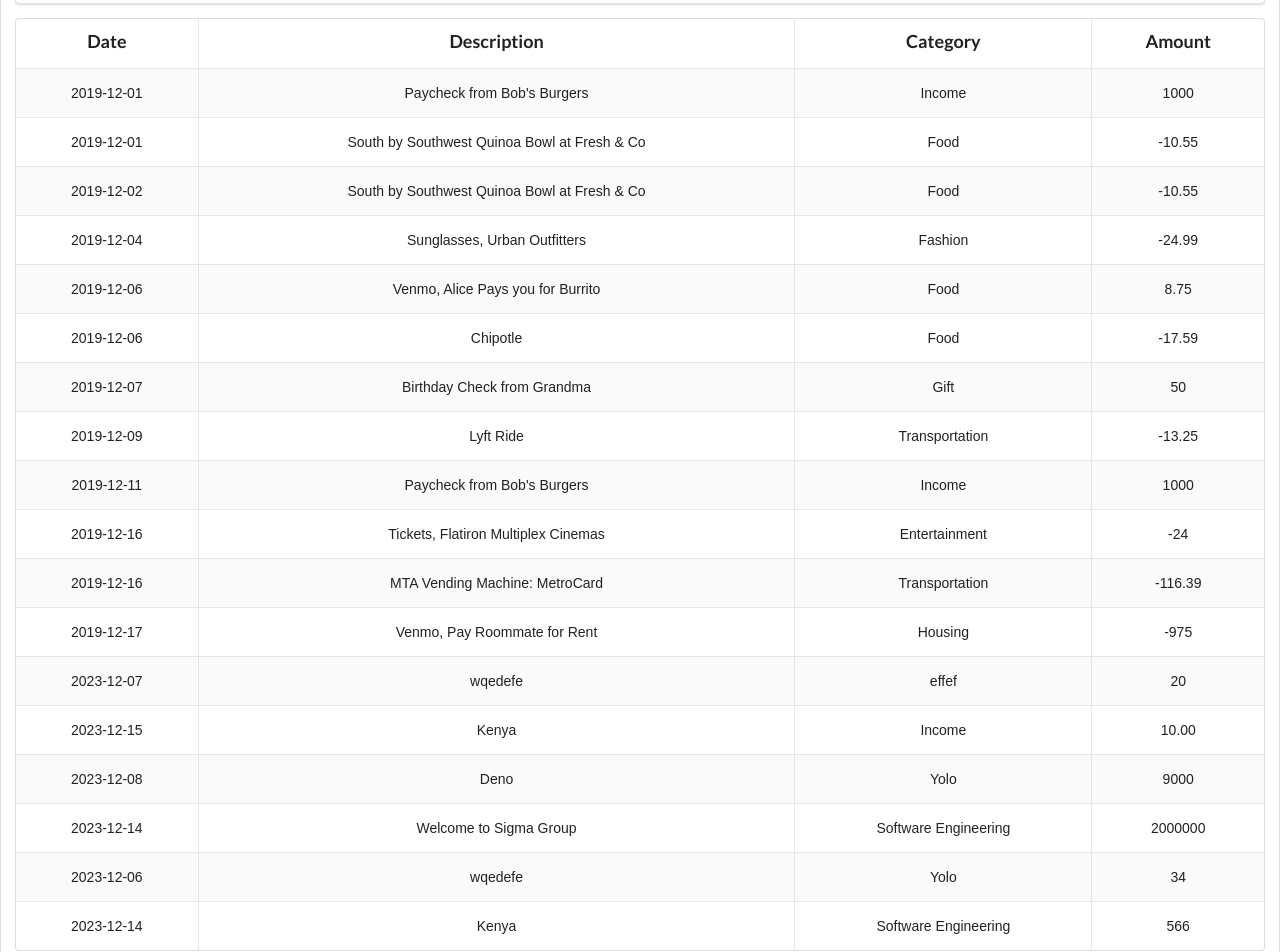
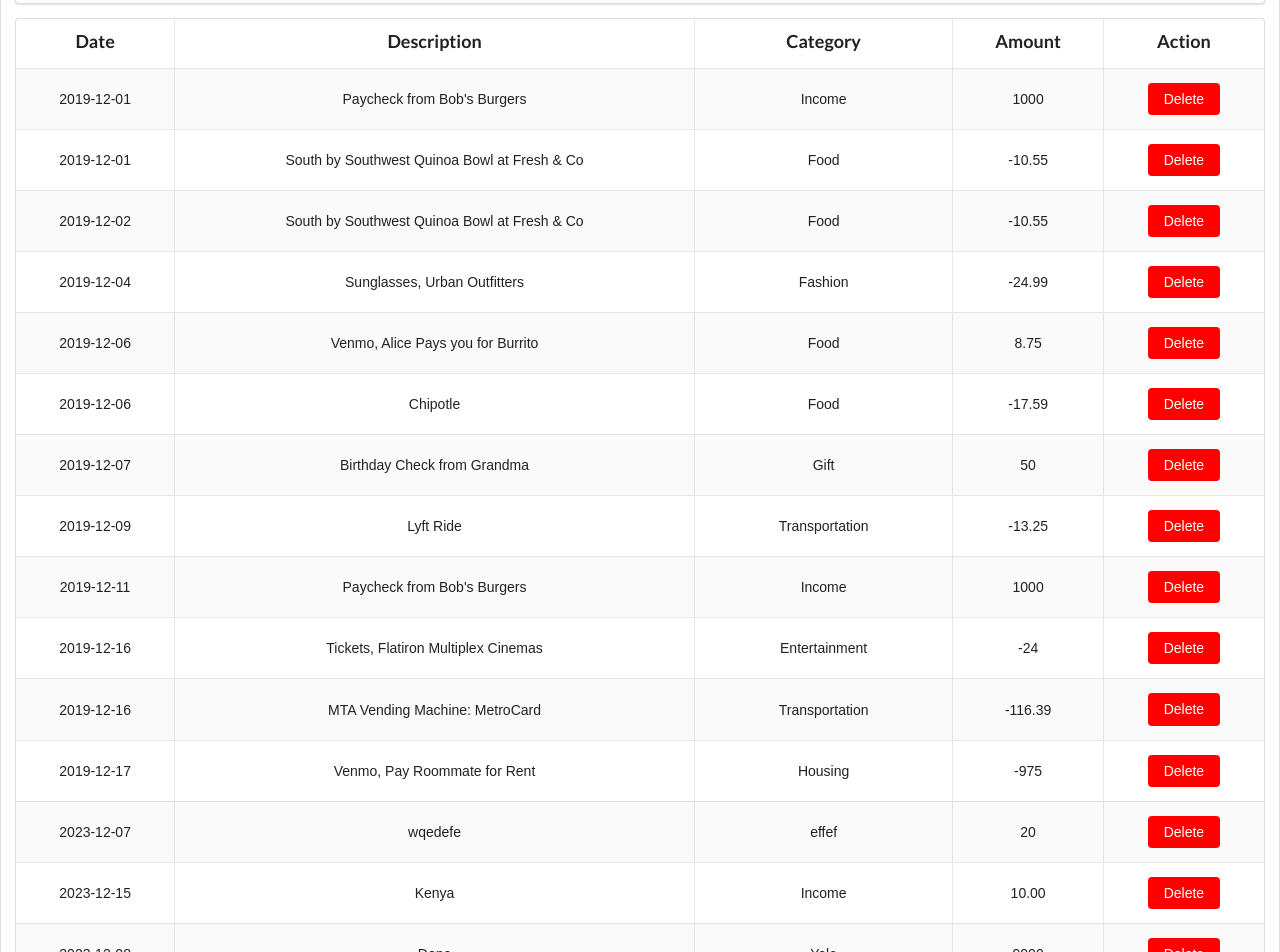
Before and after one commit to Njmwas-Moringa-Class/phase-2-hooks-code-challenge-bank-of-flatiron-Edensel, a React (Create React App) app: page / in a window 1280 px wide. Shown: the part 260-1212 px from the top of the page. Built offline with nearby package versions, Linux system fonts and the light colour scheme; data requests are answered from the project's data file.

Commit message:
Added a Delete button to be able to delete a transaction, implemented the functionality when the button is click as well

```diff
--- a/db.json
+++ b/db.json
@@ -111,20 +111,6 @@
       "category": "Software Engineering",
       "amount": "2000000",
       "id": 20
-    },
-    {
-      "date": "2023-12-06",
-      "description": "wqedefe",
-      "category": "Yolo",
-      "amount": "34",
-      "id": 21
-    },
-    {
-      "date": "2023-12-14",
-      "description": "Kenya",
-      "category": "Software Engineering",
-      "amount": "566",
-      "id": 22
     }
   ]
 }
--- a/src/components/AccountContainer.js
+++ b/src/components/AccountContainer.js
@@ -48,7 +48,19 @@
       .catch((error) => console.error("Error adding transaction:", error));
   };
 
-
+  const handleDeleteTransaction = (id) => {
+    fetch(`http://localhost:8001/transactions/${id}`, {
+      method: "DELETE",
+    })
+      .then(() => {
+        const updatedTransactions = transactions.filter(
+          (transaction) => transaction.id !== id
+        );
+        setTransactions(updatedTransactions);
+        setFilteredTransactions(updatedTransactions);
+      })
+      .catch((error) => console.error("Error deleting transaction:", error));
+  };
 
   return (
     <div>
@@ -56,6 +68,7 @@
       <AddTransactionForm handleAddTransaction={handleAddTransaction} />
       <TransactionsList
         transactions={filteredTransactions}
+        deleteTransaction={handleDeleteTransaction}
       />
     </div>
   );
--- a/src/components/Transaction.js
+++ b/src/components/Transaction.js
@@ -1,12 +1,17 @@
 import React from "react";
 
-function Transaction({ transaction }) {
+function Transaction({ transaction, deleteTransaction }) {
   return (
     <tr key={transaction.id}>
       <td>{transaction.date}</td>
       <td>{transaction.description}</td>
       <td>{transaction.category}</td>
       <td>{transaction.amount}</td>
+      <td>
+        <button onClick={() => deleteTransaction(transaction.id)} className="delete-button">
+          Delete
+        </button>
+      </td>
     </tr>
   );
 }
--- a/src/components/TransactionsList.js
+++ b/src/components/TransactionsList.js
@@ -1,7 +1,7 @@
 import React from "react";
 import Transaction from "./Transaction";
 
-function TransactionsList({ transactions}) {
+function TransactionsList({ transactions, deleteTransaction }) {
   return (
     <table className="ui celled striped padded table">
       <tbody>
@@ -18,11 +18,15 @@
           <th>
             <h3 className="ui center aligned header">Amount</h3>
           </th>
+          <th>
+            <h3 className="ui center aligned header">Action</h3>
+          </th>
         </tr>
         {transactions.map((transaction) => (
           <Transaction
             key={transaction.id}
             transaction={transaction}
+            deleteTransaction={deleteTransaction}
           />
         ))}
       </tbody>
```
Also changed, not shown: 1 other file (tests, documents, lock files or other folders).
